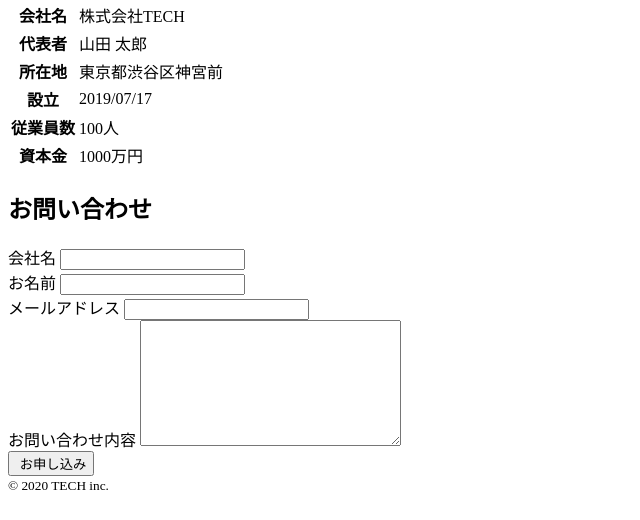
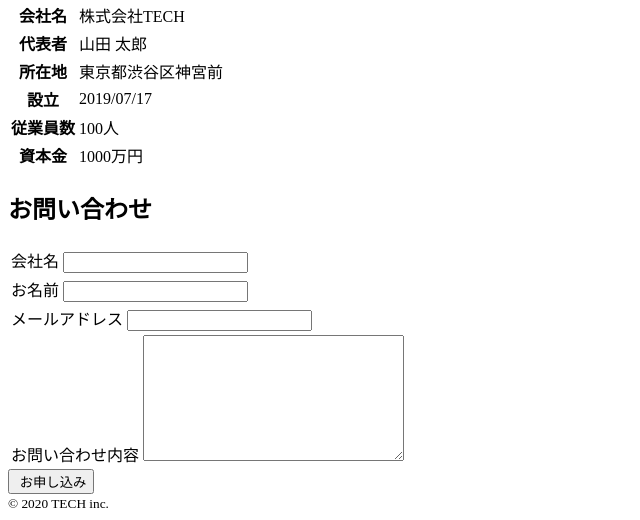
Before and after one commit to fujitaaika/20231130_coachtech_html, a plain HTML site: page index.html in a window 1280 px wide. Shown: the part 644-1164 px from the top of the page, without its empty margins (0-640 px from the left). Drawn offline with Linux system fonts and the light colour scheme.

Commit message:
面談後

```diff
--- a/index.html
+++ b/index.html
@@ -13,19 +13,19 @@
         <nav>
             <ul>
                 <li>
-                    <a href="detail.html">ホーム</a>
+                    <a href="♯">ホーム</a>
                 </li>
                 <li>
-                    <a href="detail.html">企業情報</a>
+                    <a href="♯">企業情報</a>
                 </li>
                 <li>
-                    <a href="detail.html">会社概要</a>
+                    <a href="♯">会社概要</a>
                 </li>
                 <li>
-                    <a href="detail.html">よくある質問</a>
+                    <a href="♯">よくある質問</a>
                 </li>
                 <li>
-                    <a href="detail.html">お問い合わせ</a>
+                    <a href="♯">お問い合わせ</a>
                 </li>
             </ul>
         </nav>
@@ -33,8 +33,6 @@
     <main>
         <img src="img/mv.png" alt="株式会社TECH">
         <p>最新のテクノロジーで社会課題を解決</p>
-    </main>
-    <footer>
         <h2>会社概要</h2>
         <table>
             <tr>
@@ -63,27 +61,37 @@
             </tr>
         </table>
         <h2>お問い合わせ</h2>
-        <form action="detail.html" method="post"></form>
-        <div>
+        <form action="♯" method="post">
+            <table>
+                <tr>
+                    <td>
                         <label for="name">会社名</label>
                         <input type="text" name="kaisya" id="name" />
-        </div>
-        <div>
+                    </td>
+                </tr>
+                <tr>
+                    <td>
                         <label for="name">お名前</label>
                         <input type="text" name="name" id="name" />
-        </div>
-        <div>
+                    </td>
+                </tr>
+                <tr>
+                    <td>
                         <label for="email">メールアドレス</label>
                         <input type="email" name="email" id="email" />
-        </div>
-        <div>
+                    </td>
+                </tr>
+                <tr>
+                    <td>
                         <label for="message">お問い合わせ内容</label>
                         <textarea name="message" id="message" cols="30" rows="8"></textarea>
-        </div>
-        <div>
+                    </td>
+                </tr>
+            </table>
             <input type="submit" value=" お申し込み" />
-        </div>
         </form>
+    </main>
+    <footer>
         <small>&copy; 2020 TECH inc.</small>
     </footer>
 </body>
```
Also changed, not shown: detail.html (deleted), 1 other file. Lines whose indentation alone changed are shown as unchanged.
